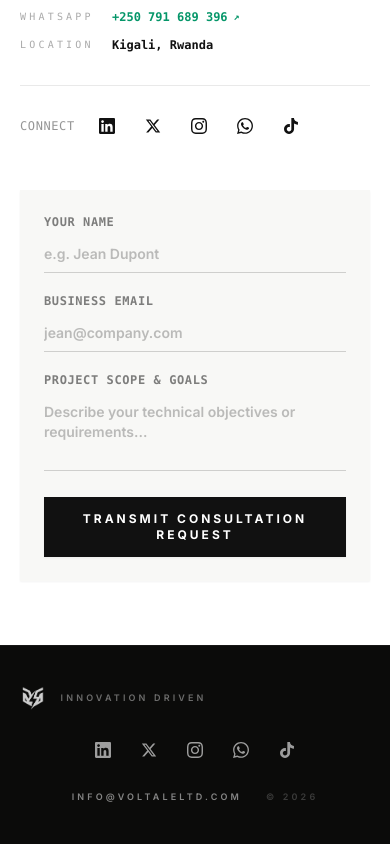
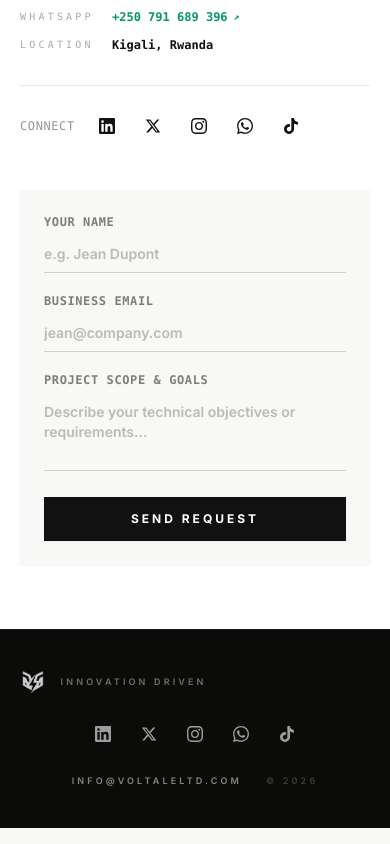
Before and after one commit to 123MBAP/Voltale, a React (Vite) app: page / in a window 390 px wide. Shown: the part 4290-5134 px from the top of the page. Built offline with nearby package versions, Linux system fonts and the light colour scheme; the HTML template or start-up script is replaced by a standard one.

Commit message:
feat: implement responsive landing page with bento-grid layout for service showcases

```diff
--- a/src/pages/HomePage.jsx
+++ b/src/pages/HomePage.jsx
@@ -720,7 +720,7 @@ function ContactSection() {
                 className="group relative overflow-hidden w-full bg-[#111111] hover:bg-[#2B2B2B] px-8 py-3.5 text-xs font-bold uppercase tracking-[0.25em] text-white transition-all rounded-none shadow-sm disabled:opacity-50 disabled:cursor-not-allowed"
               >
                 <span className="relative z-10">
-                  {isSubmitting ? 'Transmitting Request...' : submitStatus === 'success' ? '✓ Request Dispatched!' : submitStatus === 'error' ? 'Failed to send — Retry' : 'Transmit Consultation Request'}
+                  {isSubmitting ? 'Sending Request...' : submitStatus === 'success' ? '✓ Request Dispatched!' : submitStatus === 'error' ? 'Failed to send — Retry' : 'Send Request'}
                 </span>
                 {!isSubmitting && submitStatus !== 'success' && (
                   <span className="absolute inset-0 -translate-x-full bg-gradient-to-r from-transparent via-white/10 to-transparent transition-transform duration-500 group-hover:translate-x-full" />
```
